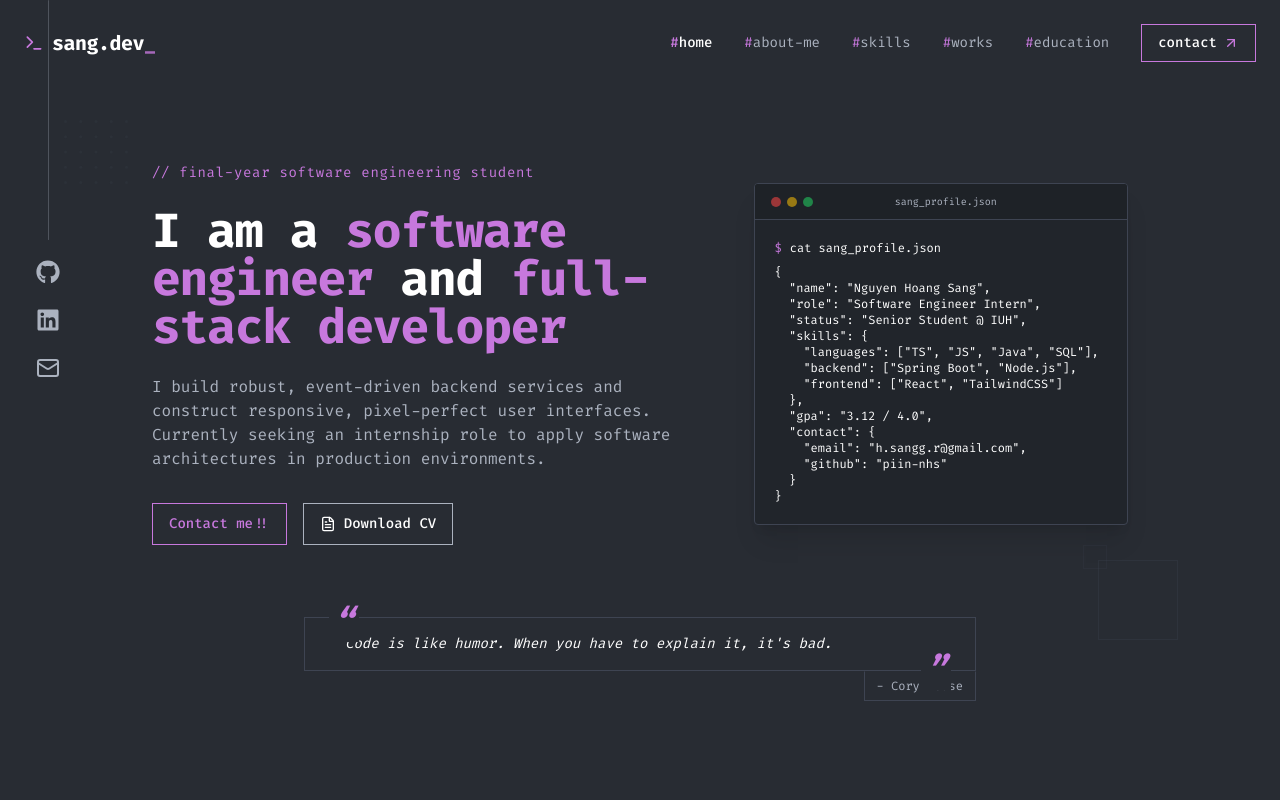
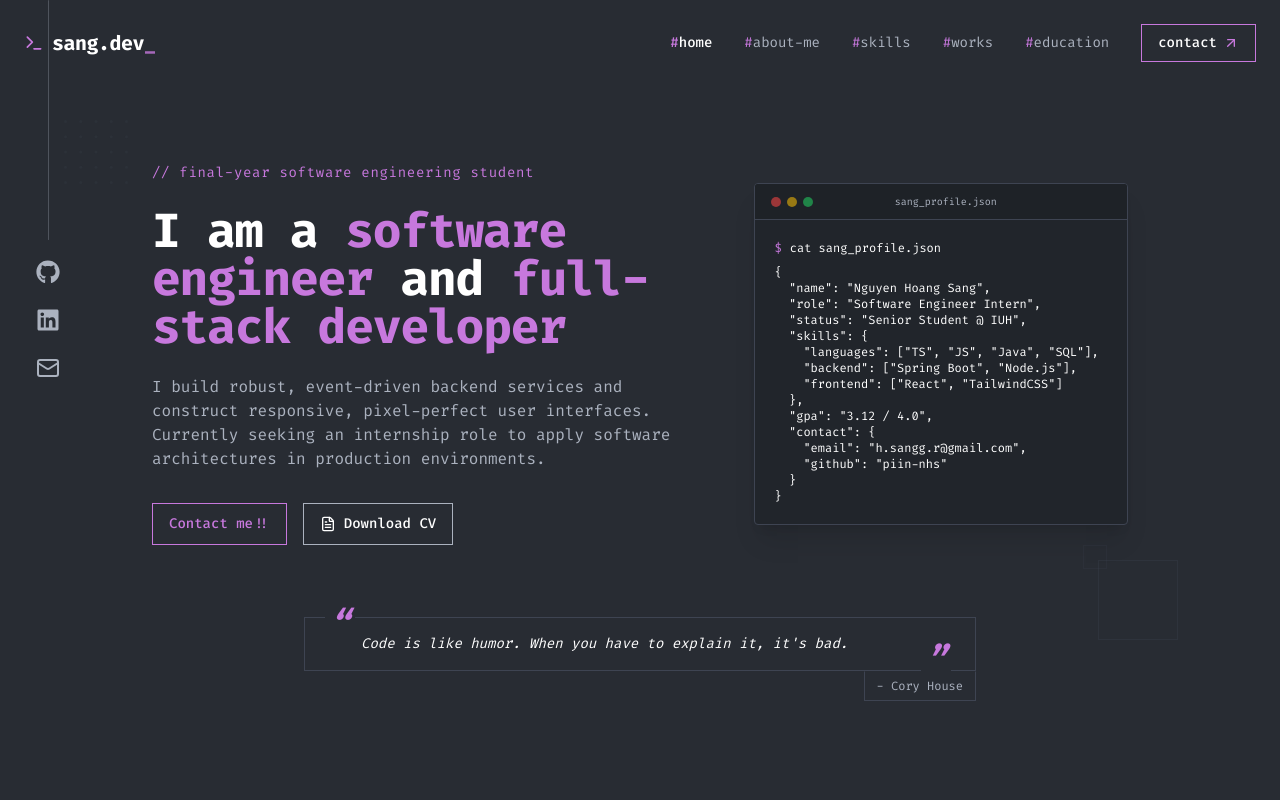
Before and after one commit to piin-nhs/portfolio, a React (Vite) app: page / in a window 1280 px wide. Shown: the top 800 px of the page. Built offline with nearby package versions, Linux system fonts and the light colour scheme.

Commit message:
style: fix quote overlapping using inline CSS

```diff
--- a/src/sections/Hero.tsx
+++ b/src/sections/Hero.tsx
@@ -185,10 +185,23 @@ export const Hero: React.FC = () => {
           >
             <div className="w-full max-w-2xl flex flex-col items-end justify-end select-none">
               <div className="relative w-full">
-                <p className="w-full border border-[#3e4452] py-4 pl-10 pr-8 text-white relative text-xs sm:text-sm italic leading-relaxed font-mono">
-                  <span className="absolute text-4xl bg-background px-1 -top-4 left-6 text-accent font-bold">“</span>
+                <p
+                  className="w-full border border-[#3e4452] py-4 text-white relative text-xs sm:text-sm italic leading-relaxed font-mono"
+                  style={{ paddingLeft: '3.5rem', paddingRight: '3.5rem' }}
+                >
+                  <span
+                    className="absolute text-4xl bg-background px-1 text-accent font-bold select-none"
+                    style={{ left: '1.25rem', top: '-0.9rem' }}
+                  >
+                    “
+                  </span>
                   <span>Code is like humor. When you have to explain it, it's bad.</span>
-                  <span className="absolute text-4xl bg-background px-1 -bottom-5 right-6 text-accent font-bold">”</span>
+                  <span
+                    className="absolute text-4xl bg-background px-1 text-accent font-bold select-none"
+                    style={{ right: '1.5rem', bottom: '-0.6rem' }}
+                  >
+                    ”
+                  </span>
                 </p>
               </div>
               <p className="w-fit border border-[#3e4452] border-t-transparent py-1.5 px-3 text-textSecondary text-xs font-mono">
```
